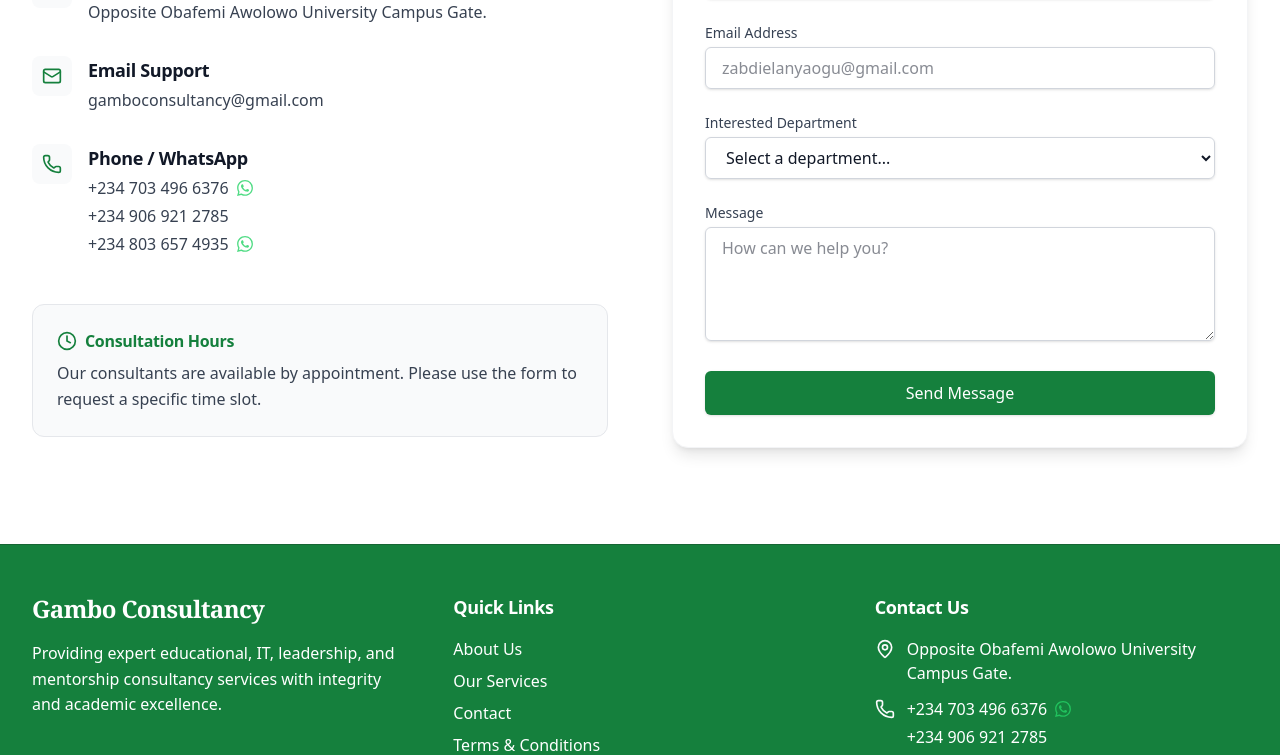
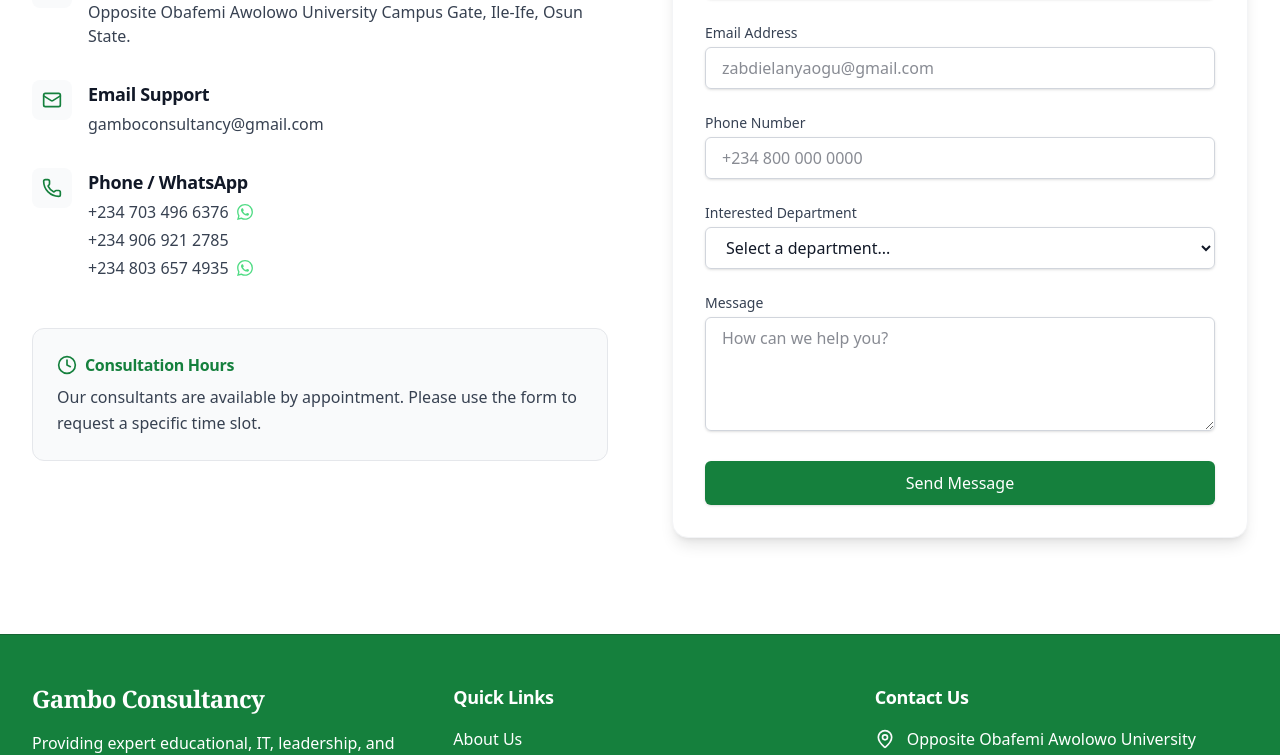
Before and after one commit to samkiell/GamboConsultancy, a Next.js app: page /contact in a window 1280 px wide. Shown: the part 537-1292 px from the top of the page. Built offline with nearby package versions, Linux system fonts and the light colour scheme.

Commit message:
feat: add contact page with form and contact details, create a new footer component, and update the README address.

```diff
--- a/src/app/api/contact/route.ts
+++ b/src/app/api/contact/route.ts
@@ -6,9 +6,9 @@
 export async function POST(request: Request) {
   try {
     const body = await request.json();
-    const { name, email, department, message } = body;
+    const { name, email, phone, department, message } = body;
 
-    if (!name || !email || !message) {
+    if (!name || !email || !phone || !message) {
       return NextResponse.json(
         { error: 'Missing required fields' },
         { status: 400 }
@@ -23,6 +23,7 @@
         <h2>New Contact Form Submission</h2>
         <p><strong>Name:</strong> ${name}</p>
         <p><strong>Email:</strong> ${email}</p>
+        <p><strong>Phone:</strong> ${phone}</p>
         <p><strong>Booked Service:</strong> ${department || 'Unspecified'}</p>
         <p><strong>Message:</strong></p>
         <p>${message.replace(/\n/g, '<br>')}</p>
--- a/src/app/contact/page.tsx
+++ b/src/app/contact/page.tsx
@@ -10,6 +10,7 @@
 type Inputs = {
   name: string;
   email: string;
+  phone: string;
   department: string;
   message: string;
 };
@@ -82,12 +83,13 @@
                     Office Location
                   </h3>
                   <a
-                    href="https://maps.google.com/?q=Opposite+Obafemi+Awolowo+University+Campus+Gate"
+                    href="https://maps.google.com/?q=Opposite+Obafemi+Awolowo+University+Campus+Gate,+Ile-Ife,+Osun+State"
                     target="_blank"
                     rel="noopener noreferrer"
                     className="text-text-muted hover:text-brand-primary transition-colors"
                   >
-                    Opposite Obafemi Awolowo University Campus Gate.
+                    Opposite Obafemi Awolowo University Campus Gate, Ile-Ife,
+                    Osun State.
                   </a>
                 </div>
               </div>
@@ -239,6 +241,29 @@
 
                 <div>
                   <label
+                    htmlFor="phone"
+                    className="block text-sm font-medium text-gray-700 mb-1"
+                  >
+                    Phone Number
+                  </label>
+                  <input
+                    id="phone"
+                    type="tel"
+                    className="w-full rounded-md border-gray-300 shadow-sm focus:border-brand-primary focus:ring-brand-primary border px-4 py-2"
+                    placeholder="+234 800 000 0000"
+                    {...register("phone", {
+                      required: "Phone number is required",
+                    })}
+                  />
+                  {errors.phone && (
+                    <p className="text-red-500 text-sm mt-1">
+                      {errors.phone.message}
+                    </p>
+                  )}
+                </div>
+
+                <div>
+                  <label
                     htmlFor="department"
                     className="block text-sm font-medium text-gray-700 mb-1"
                   >
--- a/src/components/layout/Footer.tsx
+++ b/src/components/layout/Footer.tsx
@@ -76,12 +76,13 @@
               <div className="flex items-start">
                 <MapPin className="h-5 w-5 mr-3 text-brand-accent mt-0.5 shrink-0" />
                 <a
-                  href="https://maps.google.com/?q=Opposite+Obafemi+Awolowo+University+Campus+Gate"
+                  href="https://maps.google.com/?q=Opposite+Obafemi+Awolowo+University+Campus+Gate,+Ile-Ife,+Osun+State"
                   target="_blank"
                   rel="noopener noreferrer"
                   className="text-white hover:text-white transition-colors"
                 >
-                  Opposite Obafemi Awolowo University Campus Gate.
+                  Opposite Obafemi Awolowo University Campus Gate, Ile-Ife,
+                  Osun State.
                 </a>
               </div>
               <div className="flex items-start">
```
Also changed, not shown: 1 other file (tests, documents, lock files or other folders).
